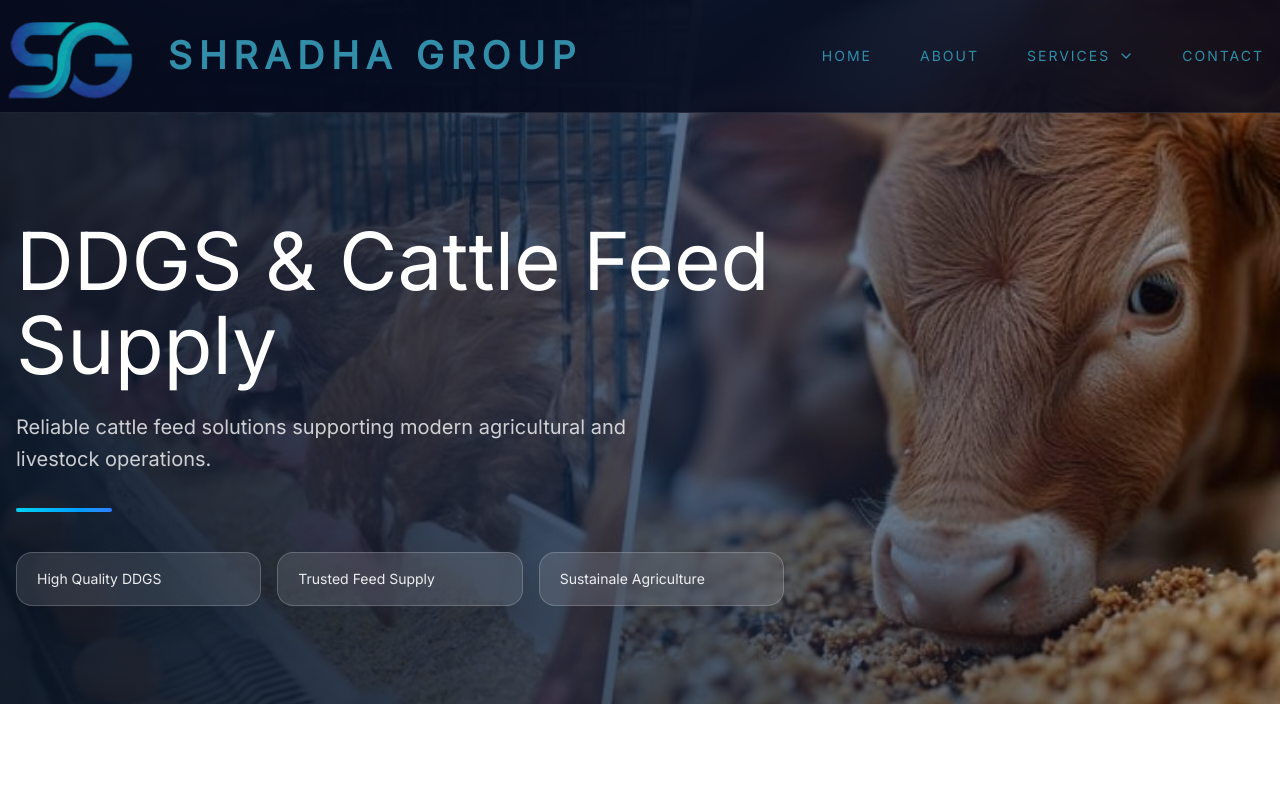
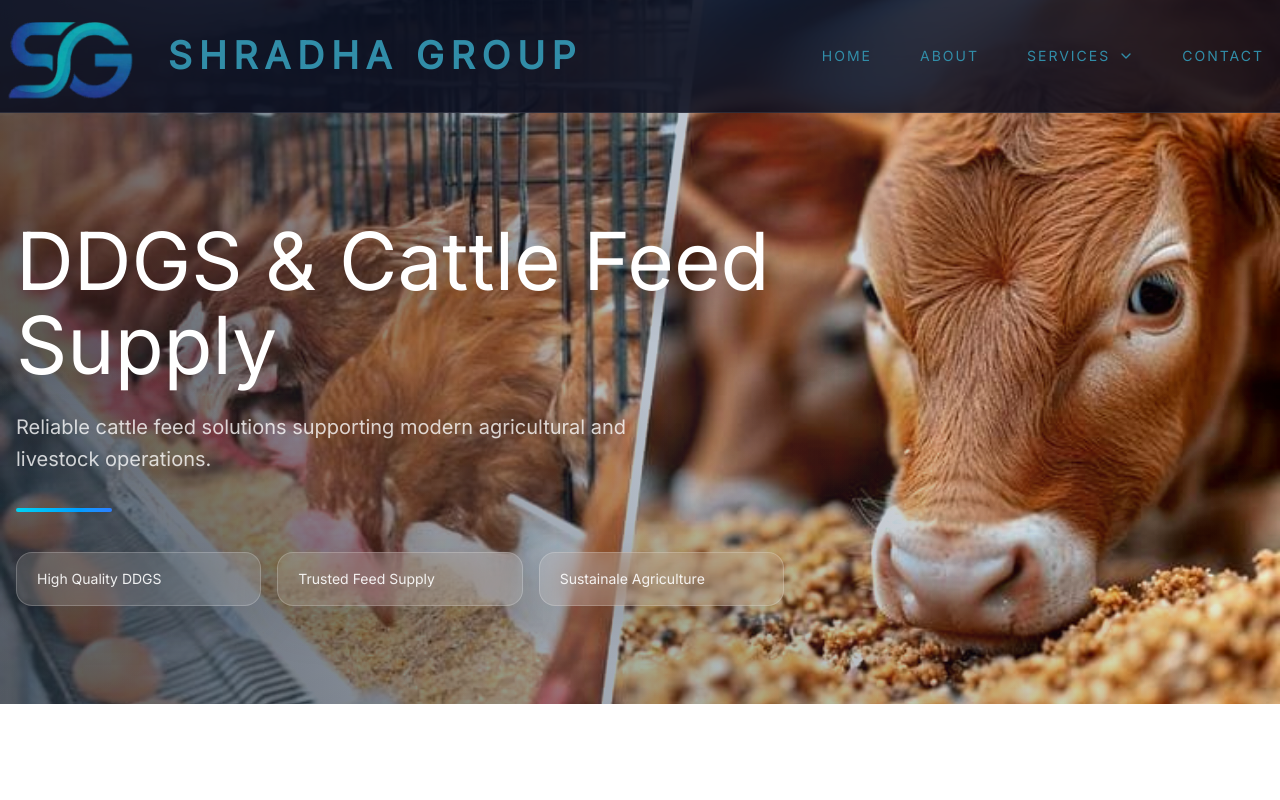
Before and after one commit to vjames1110/shradha-group, a React (Vite) app: page /services/cattle-feed in a window 1280 px wide. Shown: the top 800 px of the page. Built offline with nearby package versions, Linux system fonts and the light colour scheme; a web font is replaced by a local one.

Commit message:
Hero Image color correction

```diff
--- a/src/components/business/BusinessHero.jsx
+++ b/src/components/business/BusinessHero.jsx
@@ -13,6 +13,9 @@ function BusinessHero({ title, subtitle, image, highlights = [] }) {
           w-full
           h-full
           object-cover
+          brightness-[1.1]
+          contrast-[1.08]
+          saturate-[1.12]
         "
       />
 
@@ -22,10 +25,10 @@ function BusinessHero({ title, subtitle, image, highlights = [] }) {
     absolute
     inset-0
     bg-linear-to-r
-    from-[#071326]/92
-    via-[#0b2850]/68
-    via-55%
-    to-black/25
+    from-[#071326]/64
+    via-[#0b2850]/30
+    via-48%
+    to-transparent
   "
       />
 
@@ -34,7 +37,7 @@ function BusinessHero({ title, subtitle, image, highlights = [] }) {
     absolute
     inset-0
     bg-linear-to-t
-    from-black/20
+    from-black/12
     via-transparent
     to-transparent
   "
@@ -59,6 +62,7 @@ function BusinessHero({ title, subtitle, image, highlights = [] }) {
                 leading-[1.05]
                 mt-6
                 mb-6
+                drop-shadow-[0_4px_24px_rgba(0,0,0,0.48)]
               "
             >
               {title}
@@ -71,6 +75,7 @@ function BusinessHero({ title, subtitle, image, highlights = [] }) {
                 text-white/78
                 max-w-2xl
                 leading-relaxed
+                drop-shadow-[0_3px_16px_rgba(0,0,0,0.44)]
               "
             >
               {subtitle}
--- a/src/components/home/HeroSection.jsx
+++ b/src/components/home/HeroSection.jsx
@@ -38,9 +38,9 @@ function HeroSection() {
                   w-full
                   h-full
                   object-cover
-                  brightness-[1.08]
-                  contrast-[1.15]
-                  saturate-[1.2]
+                  brightness-[1.12]
+                  contrast-[1.08]
+                  saturate-[1.12]
                 "
               >
                 <source src={slide.video} type="video/mp4" />
@@ -52,9 +52,9 @@ function HeroSection() {
                   absolute
                   inset-0
                   bg-linear-to-r
-                  from-[#0f172a]/65
-                  via-[#1e3a8a]/40
-                  to-secondary/20
+                  from-[#071326]/42
+                  via-[#0b2850]/16
+                  to-transparent
                 "
               />
 
@@ -63,7 +63,7 @@ function HeroSection() {
                 className="
                   absolute
                   inset-0
-                  bg-[radial-gradient(circle_at_top_left,rgba(37,99,235,0.35),transparent_40%),radial-gradient(circle_at_bottom_right,rgba(124,58,237,0.30),transparent_40%)]
+                  bg-[radial-gradient(circle_at_top_left,rgba(7,19,38,0.22),transparent_42%),radial-gradient(circle_at_bottom_right,rgba(0,0,0,0.10),transparent_45%)]
                 "
               />
 
@@ -105,6 +105,7 @@ function HeroSection() {
                         leading-[1.05]
                         mb-8
                         max-w-5xl
+                        drop-shadow-[0_4px_24px_rgba(0,0,0,0.45)]
                       "
                     >
                       {slide.title}
@@ -118,6 +119,7 @@ function HeroSection() {
                         md:text-xl
                         leading-relaxed
                         max-w-3xl
+                        drop-shadow-[0_3px_16px_rgba(0,0,0,0.42)]
                       "
                     >
                       {slide.subtitle}
```
